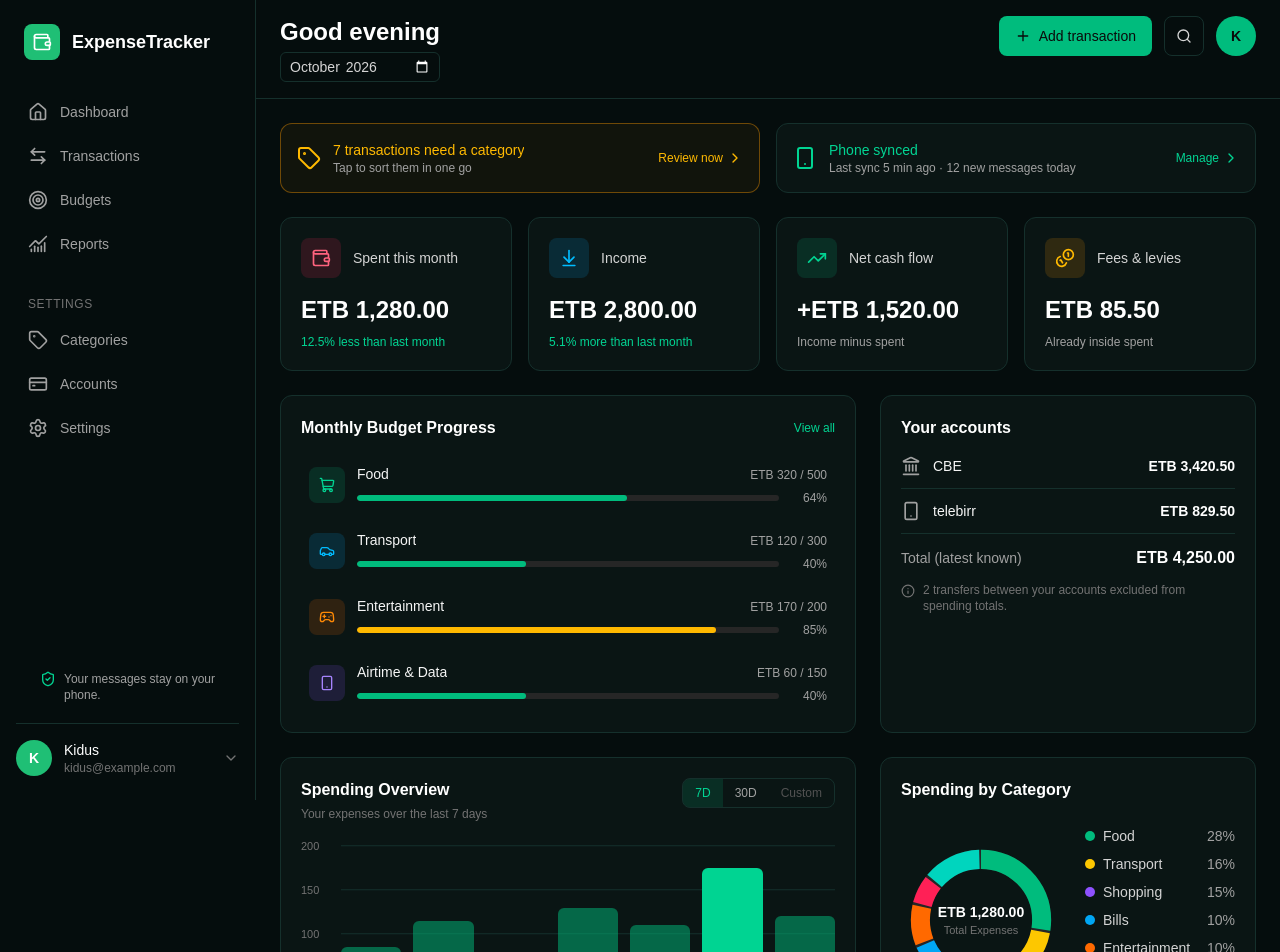
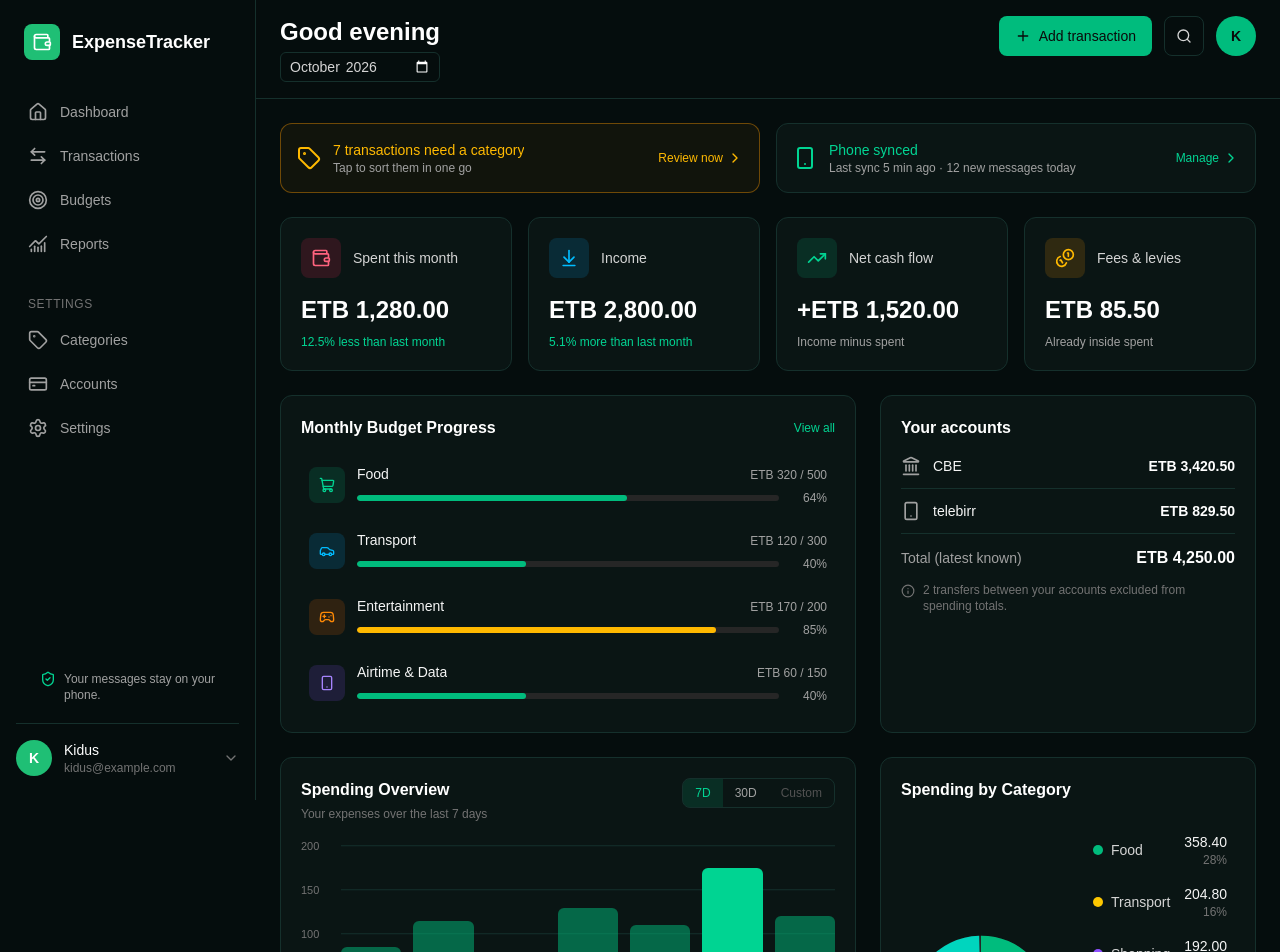
Before and after one commit to justKiduss/expense-tracker, a Next.js app: page /preview in a window 1280 px wide. Shown: the top 952 px of the page. Built offline with nearby package versions, Linux system fonts and the light colour scheme.

Commit message:
Link donut legend rows to their transactions

```diff
--- a/app/overview/page.tsx
+++ b/app/overview/page.tsx
@@ -47,7 +47,7 @@ export default async function OverviewPage({ searchParams }: { searchParams: Pro
               <SpendingOverview week={data.week} month={data.month30} />
             </div>
             <div className="lg:col-span-2">
-              <CategoryBreakdown items={data.categories} />
+              <CategoryBreakdown items={data.categories} month={data.month} />
             </div>
           </div>
 
--- a/components/dashboard/category-breakdown.tsx
+++ b/components/dashboard/category-breakdown.tsx
@@ -1,3 +1,4 @@
+import Link from 'next/link';
 import { Card } from '@/components/ui/card';
 import { formatCurrency } from '@/lib/format-currency';
 
@@ -22,10 +23,15 @@ const PALETTE = [
 const R = 15.9155; // circle whose length is exactly 100, so a slice's percent = its dash length
 const GAP = 0.6; // small gap between slices
 
-export default function CategoryBreakdown({ items }: { items: CategorySlice[] }) {
+function percentLabel(pct: number) {
+  if (pct > 0 && pct < 1) return '<1%';
+  return `${Math.round(pct)}%`;
+}
+
+export default function CategoryBreakdown({ items, month }: { items: CategorySlice[]; month?: string }) {
   const total = items.reduce((sum, i) => sum + i.amountCents, 0);
 
-   const pctOf = (amount: number) => (total > 0 ? (amount / total) * 100 : 0);
+  const pctOf = (amount: number) => (total > 0 ? (amount / total) * 100 : 0);
 
   const slices = items.map((item, i) => ({
     ...item,
@@ -33,6 +39,8 @@ export default function CategoryBreakdown({ items }: { items: CategorySlice[] })
     offset: items.slice(0, i).reduce((sum, prev) => sum + pctOf(prev.amountCents), 0),
     color: PALETTE[i % PALETTE.length],
   }));
+
+  const hrefFor = (id: string) => `/transactions?${month ? `month=${month}&` : ''}category=${id}`;
 
   return (
     <Card className="h-full">
@@ -70,12 +78,20 @@ export default function CategoryBreakdown({ items }: { items: CategorySlice[] })
             </div>
           </div>
 
-          <ul className="min-w-[140px] flex-1 space-y-2 text-sm">
+          <ul className="min-w-[140px] flex-1 space-y-1 text-sm">
             {slices.map((s) => (
-              <li key={s.id} className="flex items-center gap-2">
-                <span className={`size-2.5 rounded-full ${s.color.dot}`} aria-hidden="true" />
-                <span className="flex-1 text-neutral-300">{s.name}</span>
-                <span className="text-neutral-400">{Math.round(s.pct)}%</span>
+              <li key={s.id}>
+                <Link
+                  href={hrefFor(s.id)}
+                  className="flex items-center gap-2 rounded-lg px-2 py-1.5 transition-colors hover:bg-neutral-800/40"
+                >
+                  <span className={`size-2.5 shrink-0 rounded-full ${s.color.dot}`} aria-hidden="true" />
+                  <span className="min-w-0 flex-1 truncate text-neutral-300">{s.name}</span>
+                  <span className="shrink-0 text-right">
+                    <span className="block text-neutral-100">{formatCurrency(s.amountCents)}</span>
+                    <span className="block text-xs text-neutral-500">{percentLabel(s.pct)}</span>
+                  </span>
+                </Link>
               </li>
             ))}
           </ul>
```
